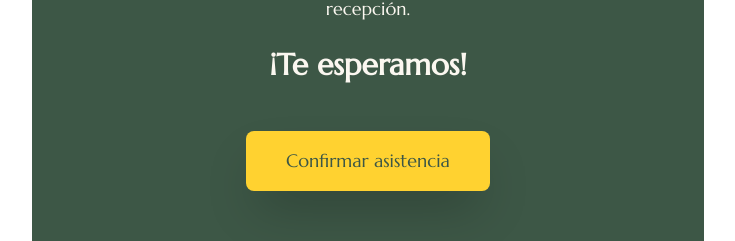
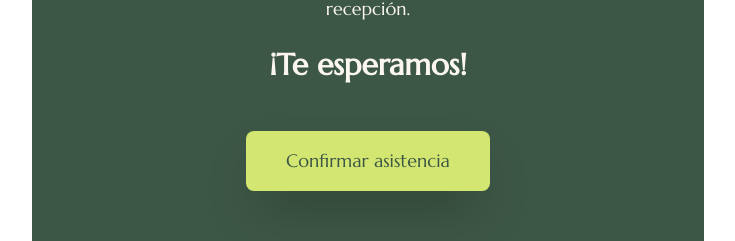
Before and after one commit to MtzAlfonso/dorian-s-party, a React (Vite) app: page / in a window 1280 px wide. Shown: the part 1429-1670 px from the top of the page, without its empty margins (272-1007 px from the left). Built offline with nearby package versions, Linux system fonts and the light colour scheme; no server answers.

Commit message:
feat: :sparkles: update button color in About component and add new color variable for button styling

```diff
--- a/src/components/About.tsx
+++ b/src/components/About.tsx
@@ -41,7 +41,7 @@ export const About = () => {
 
       <Link
         to={{ pathname: '/invite', search: `?code=${code}` }}
-        className="inline-block mt-12 bg-amber-300 text-dark py-4 px-10 rounded-lg text-lg shadow-2xl hover:bg-amber-400"
+        className="inline-block mt-12 bg-button text-dark py-4 px-10 rounded-lg text-lg shadow-2xl hover:bg-amber-400"
       >
         Confirmar asistencia
       </Link>
--- a/src/index.css
+++ b/src/index.css
@@ -20,6 +20,7 @@
   --color-dark: #3d5746; /* Verde bosque */
   --color-accent: #c99c1d; /* Dorado miel */
   --color-neutral: #8c8472; /* Gris topo */
+  --color-button: #d3e671; /* Beige claro */
 
   /* Fonts */
   --font-display: 'Amoresa', 'Times New Roman', serif;
```
